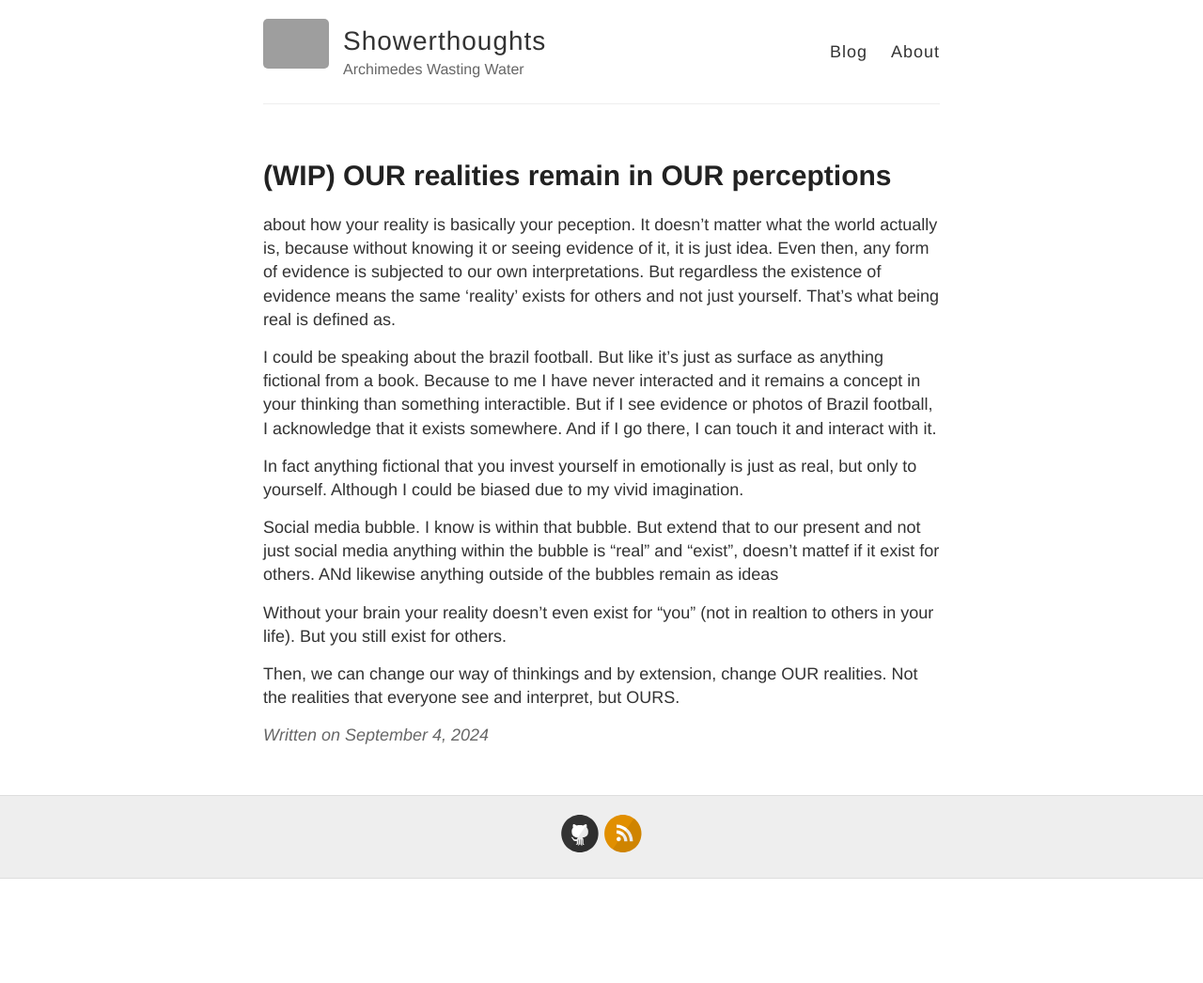
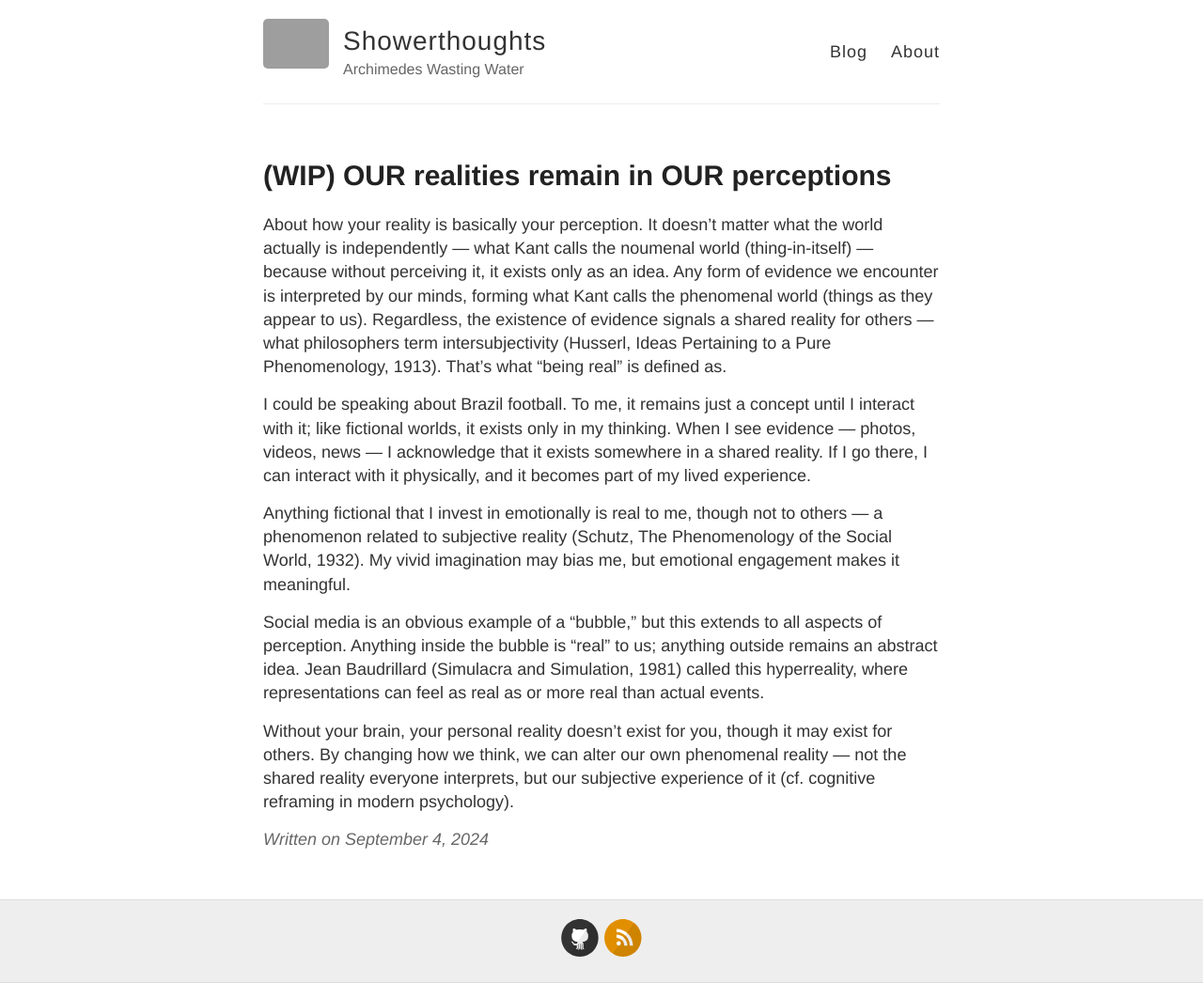
Before and after one commit to theduckshepherd/theduckshepherd.github.io, a Jekyll site: the page built from _posts/2024-09-04-discussion-OUR-realities-remain-in-OUR-perceptions.md, in a window 1280 px wide. Shown: the whole page at 94% size. Built offline with Jekyll 4.4.1, drawn with Linux system fonts in a browser that asks for light colours; before the commit the page ends 935 px from its top, so only the background shows below that; grey boxes are pictures that could not be loaded.

Commit message:
Update 2024-09-04-discussion-OUR-realities-remain-in-OUR-perceptions.md
Add terminology

```diff
--- a/_posts/2024-09-04-discussion-OUR-realities-remain-in-OUR-perceptions.md
+++ b/_posts/2024-09-04-discussion-OUR-realities-remain-in-OUR-perceptions.md
@@ -3,15 +3,12 @@ layout: post
 title: "(WIP) OUR realities remain in OUR perceptions"
 category: discussion
 ---
-about how your reality is basically your peception. It doesn't matter what the world actually is, because without knowing it or seeing evidence of it, it is just idea. Even then, any form of evidence is subjected to our own interpretations. But regardless the existence of evidence means the same 'reality' exists for others and not just yourself. That's what being real is defined as.
+About how your reality is basically your perception. It doesn’t matter what the world actually is independently — what Kant calls the noumenal world (thing-in-itself) — because without perceiving it, it exists only as an idea. Any form of evidence we encounter is interpreted by our minds, forming what Kant calls the phenomenal world (things as they appear to us). Regardless, the existence of evidence signals a shared reality for others — what philosophers term intersubjectivity (Husserl, Ideas Pertaining to a Pure Phenomenology, 1913). That’s what “being real” is defined as.
 
+I could be speaking about Brazil football. To me, it remains just a concept until I interact with it; like fictional worlds, it exists only in my thinking. When I see evidence — photos, videos, news — I acknowledge that it exists somewhere in a shared reality. If I go there, I can interact with it physically, and it becomes part of my lived experience.
 
-I could be speaking about the brazil football. But like it's just as surface as anything fictional from a book. Because to me I have never interacted and it remains a concept in your thinking than something interactible. But if I see evidence or photos of Brazil football, I acknowledge that it exists somewhere. And if I go there, I can touch it and interact with it.
+Anything fictional that I invest in emotionally is real to me, though not to others — a phenomenon related to subjective reality (Schutz, The Phenomenology of the Social World, 1932). My vivid imagination may bias me, but emotional engagement makes it meaningful.
 
-In fact anything fictional that you invest yourself in emotionally is just as real, but only to yourself. Although I could be biased due to my vivid imagination.
+Social media is an obvious example of a “bubble,” but this extends to all aspects of perception. Anything inside the bubble is “real” to us; anything outside remains an abstract idea. Jean Baudrillard (Simulacra and Simulation, 1981) called this hyperreality, where representations can feel as real as or more real than actual events.
 
-Social media bubble. I know is within that bubble. But extend that to our present and not just social media anything within the bubble is "real" and "exist", doesn't mattef if it exist for others. ANd likewise anything outside of the bubbles remain as ideas
-
-Without your brain your reality doesn't even exist for "you" (not in realtion to others in your life). But you still exist for others.
-
-Then, we can change our way of thinkings and by extension, change OUR realities. Not the realities that everyone see and interpret, but OURS.
+Without your brain, your personal reality doesn’t exist for you, though it may exist for others. By changing how we think, we can alter our own phenomenal reality — not the shared reality everyone interprets, but our subjective experience of it (cf. cognitive reframing in modern psychology).
```
